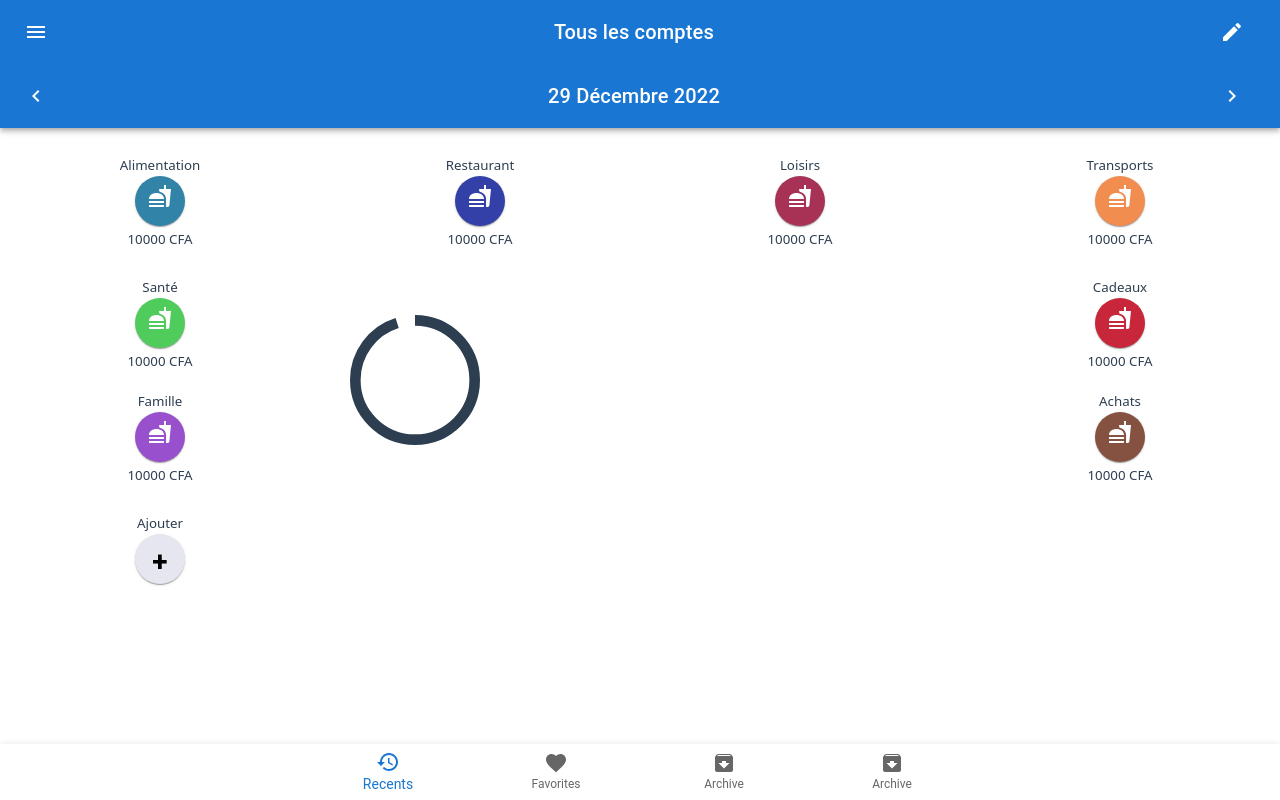
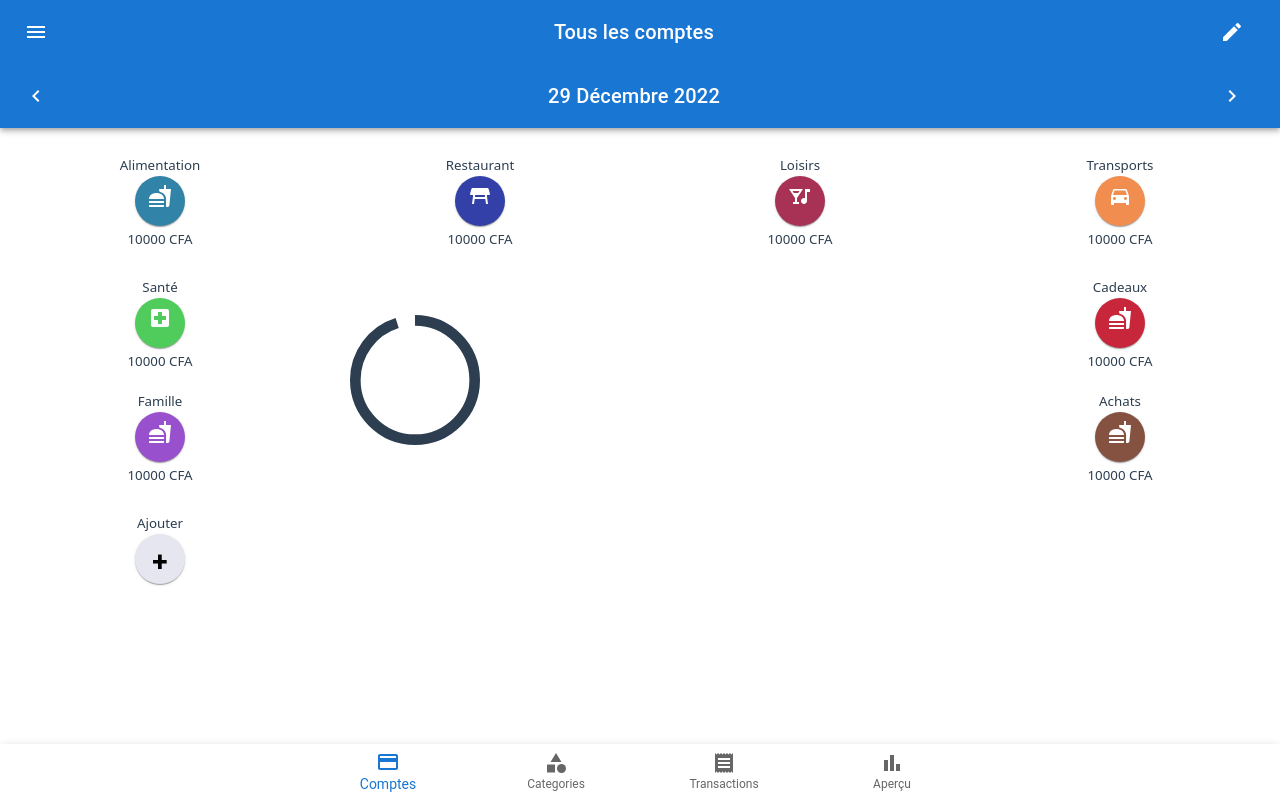
Before and after one commit to stephanecoumbassa/onemoney, a React (Vite) app: page / in a window 1280 px wide. Built offline with nearby package versions, Linux system fonts and the light colour scheme.

Commit message:
refactor: addd

```diff
--- a/package.json
+++ b/package.json
@@ -41,11 +41,15 @@
     "@fontsource/roboto": "^4.5.8",
     "@mui/icons-material": "^5.11.0",
     "@mui/material": "^5.11.2",
+    "@reduxjs/toolkit": "^1.9.1",
     "apexcharts": "^3.36.3",
     "react": "^18.2.0",
     "react-apexcharts": "^1.4.0",
     "react-dom": "^18.2.0",
-    "react-router-dom": "^6.6.1"
+    "react-redux": "^8.0.5",
+    "react-router-dom": "^6.6.1",
+    "redux": "^4.2.0",
+    "zustand": "^4.1.5"
   },
   "devDependencies": {
     "@commitlint/cli": "^17.0.2",
--- a/src/App.tsx
+++ b/src/App.tsx
@@ -1,113 +1,94 @@
-import Logo from "@/assets/logo.png";
-import HelloWorld from '@/components/HelloWorld/HelloWorld'
-import { styled, alpha } from '@mui/material/styles';
-import AppBar from '@mui/material/AppBar';
-import Box from '@mui/material/Box';
-import Toolbar from '@mui/material/Toolbar';
-import IconButton from '@mui/material/IconButton';
-import Typography from '@mui/material/Typography';
-import InputBase from '@mui/material/InputBase';
-import MenuIcon from '@mui/icons-material/Menu';
-import EditIcon from '@mui/icons-material/Edit';
-import ChevronLeftIcon from '@mui/icons-material/ChevronLeft';
-import ChevronRightIcon from '@mui/icons-material/ChevronRight';
-import Grid from '@mui/material/Unstable_Grid2';
-import Paper from '@mui/material/Paper';
-import styles from "./App.module.css"
-import FastfoodIcon from '@mui/icons-material/Fastfood';
-import BottomNavigation from '@mui/material/BottomNavigation';
-import BottomNavigationAction from '@mui/material/BottomNavigationAction';
-import RestoreIcon from '@mui/icons-material/Restore';
-import FavoriteIcon from '@mui/icons-material/Favorite';
-import ArchiveIcon from '@mui/icons-material/Archive';
-import CircularProgress from '@mui/material/CircularProgress';
-import { borderRadius } from "@mui/system";
+import ArchiveIcon from "@mui/icons-material/Archive";
+import BarChartIcon from "@mui/icons-material/BarChart";
+import CategoryIcon from "@mui/icons-material/Category";
+import CreditCardIcon from "@mui/icons-material/CreditCard";
+import DirectionsCarIcon from "@mui/icons-material/DirectionsCar";
+import FastfoodIcon from "@mui/icons-material/Fastfood";
+import FavoriteIcon from "@mui/icons-material/Favorite";
+import LocalHospitalIcon from "@mui/icons-material/LocalHospital";
+import NightlifeIcon from "@mui/icons-material/Nightlife";
+import ReceiptIcon from "@mui/icons-material/Receipt";
+import RestoreIcon from "@mui/icons-material/Restore";
+import TableRestaurantIcon from "@mui/icons-material/TableRestaurant";
+import BottomNavigation from "@mui/material/BottomNavigation";
+import BottomNavigationAction from "@mui/material/BottomNavigationAction";
+import Box from "@mui/material/Box";
+import CircularProgress from "@mui/material/CircularProgress";
+import Paper from "@mui/material/Paper";
+import { alpha, styled } from "@mui/material/styles";
+import Grid from "@mui/material/Unstable_Grid2";
+import type { PropsWithChildren } from "react";
 import React from "react";
 
+import styles from "./App.module.css";
+import Footer from "./Footer";
+import Header from "./Header";
 
-const Item = styled(Paper)(({ theme, color, width, height }) => ({
+type ItemProps = PropsWithChildren<{
+  theme?: any;
+  color?: string;
+  width?: string;
+  height?: string;
+}>;
+
+const Item = styled(Paper)(({ theme, color, width, height }: ItemProps) => ({
   // backgroundColor: theme.palette.mode === 'dark' ? '#1A2027' : '#fff',
   ...theme.typography.body2,
   padding: theme.spacing(1),
-  textAlign: 'center',
+  textAlign: "center",
   // color: theme.palette.text.secondary,
-  color: 'white',
+  color: "white",
   backgroundColor: color,
-  borderRadius: '45px',
-  height: height ?? '50px',
-  width: width ?? '50px',
-  margin: '0 auto'
+  borderRadius: "45px",
+  height: height ?? "50px",
+  width: width ?? "50px",
+  margin: "0 auto",
 }));
 
-
 export default function App() {
-
   const [value, setValue] = React.useState(0);
 
   return (
     <main className={styles.main}>
-      <Box sx={{ flexGrow: 1 }}>
-        <AppBar position="static">
-          <Toolbar>
-            <IconButton size="large" edge="start" color="inherit" aria-label="open drawer" sx={{ mr: 2 }}>
-              <MenuIcon />
-            </IconButton>
-            <Typography variant="h6" noWrap component="div" sx={{ flexGrow: 1, display: { xs: 'block', sm: 'block' } }}> Tous les comptes </Typography>
-            <IconButton size="large" edge="start" color="inherit" aria-label="open drawer" sx={{ ml: 2 }}>
-              <EditIcon />
-            </IconButton>
-          </Toolbar>
-          <Toolbar>
-            <IconButton size="large" edge="start" color="inherit" aria-label="open drawer" sx={{ mr: 2 }}>
-              <ChevronLeftIcon />
-            </IconButton>
-            <Typography variant="h6" noWrap component="div" sx={{ flexGrow: 1, display: { xs: 'block', sm: 'block' } }}> 29 Décembre 2022 </Typography>
-            <IconButton size="large" edge="start" color="inherit" aria-label="open drawer" sx={{ ml: 2 }}>
-              <ChevronRightIcon />
-            </IconButton>
-          </Toolbar>
-        </AppBar>
-      </Box>
-      <Box sx={{p: 1, mt: 2}}>
-
+      <Header />
+      <Box sx={{ p: 1, mt: 2 }}>
         <Grid container spacing={2}>
-          <Grid xs={3} direction="row" style={{textAlign: 'center'}}>
+          <Grid xs={3} direction="row" style={{ textAlign: "center" }}>
             <small>Alimentation</small>
-            <Item color="#3283a8" style={{color: 'white'}}>
+            <Item color="#3283a8" style={{ color: "white" }}>
               <FastfoodIcon />
             </Item>
             <small>10000 CFA</small>
           </Grid>
           <Grid xs={3}>
             <small>Restaurant</small>
-            <Item color="#3240a8" style={{color: 'white'}} >
-              <FastfoodIcon  />
+            <Item color="#3240a8" style={{ color: "white" }}>
+              <TableRestaurantIcon />
             </Item>
             <small>10000 CFA</small>
           </Grid>
           <Grid xs={3}>
             <small>Loisirs</small>
             <Item color="#a83256">
-              <FastfoodIcon style={{color: 'white'}} />
+              <NightlifeIcon style={{ color: "white" }} />
             </Item>
             <small>10000 CFA</small>
           </Grid>
           <Grid xs={3}>
             <small>Transports</small>
-            <Item color="#f08d4f" style={{color: 'white'}} >
-              <FastfoodIcon />
+            <Item color="#f08d4f" style={{ color: "white" }}>
+              <DirectionsCarIcon />
             </Item>
             <small>10000 CFA</small>
           </Grid>
         </Grid>
 
         <Grid container spacing={2}>
-
           <Grid xs={3}>
-            <Box sx={{ my:2 }}>
+            <Box sx={{ my: 2 }}>
               <small>Santé</small>
               <Item color="#50cc5c">
-                <FastfoodIcon />
+                <LocalHospitalIcon />
               </Item>
               <small>10000 CFA</small>
             </Box>
@@ -121,21 +102,30 @@ export default function App() {
           </Grid>
 
           {/* <Grid xs={6} container direction="row" justifyContent="center" alignItems="center"> */}
-          <Grid xs={6} container direction="row" justifyContent="left" alignItems="center">
-              <CircularProgress color="inherit"
-               variant="determinate" value={95} style={{width:'130px', marginLeft: '-15px' }} />
-
+          <Grid
+            container
+            xs={6}
+            direction="row"
+            justifyContent="left"
+            alignItems="center"
+          >
+            <CircularProgress
+              color="inherit"
+              variant="determinate"
+              value={95}
+              style={{ width: "130px", marginLeft: "-15px" }}
+            />
           </Grid>
 
           <Grid xs={3}>
-            <Box sx={{ my:2 }}>
+            <Box sx={{ my: 2 }}>
               <small>Cadeaux</small>
               <Item color="#c7263b">
                 <FastfoodIcon />
               </Item>
               <small>10000 CFA</small>
             </Box>
-            <Box sx={{ my:2 }}>
+            <Box sx={{ my: 2 }}>
               <small>Achats</small>
               <Item color="#855140">
                 <FastfoodIcon />
@@ -148,7 +138,7 @@ export default function App() {
         <Grid container spacing={2}>
           <Grid xs={3} direction="row">
             <small>Ajouter</small>
-            <Item color="#e6e6f0" style={{color: 'black'}}>
+            <Item color="#e6e6f0" style={{ color: "black" }}>
               <h1>+</h1>
             </Item>
           </Grid>
@@ -174,23 +164,8 @@ export default function App() {
             <small>10000 CFA</small> */}
           </Grid>
         </Grid>
-
       </Box>
-
-      <Paper sx={{ position: 'fixed', bottom: 0, left: 0, right: 0 }} elevation={3}>
-        <BottomNavigation
-          showLabels
-          value={value}
-          onChange={(event, newValue) => {
-            setValue(newValue);
-          }}
-        >
-          <BottomNavigationAction label="Recents" icon={<RestoreIcon />} />
-          <BottomNavigationAction label="Favorites" icon={<FavoriteIcon />} />
-          <BottomNavigationAction label="Archive" icon={<ArchiveIcon />} />
-          <BottomNavigationAction label="Archive" icon={<ArchiveIcon />} />
-        </BottomNavigation>
-      </Paper>
+      <Footer />
       {/* <img className={styles.logo} alt="React logo" width="400px" src={Logo} /> */}
       {/* <HelloWorld msg="Hello React + TypeScript + Vite" /> */}
     </main>
--- /dev/null
+++ b/src/Footer.tsx
@@ -0,0 +1,33 @@
+import BarChartIcon from "@mui/icons-material/BarChart";
+import CategoryIcon from "@mui/icons-material/Category";
+import CreditCardIcon from "@mui/icons-material/CreditCard";
+import ReceiptIcon from "@mui/icons-material/Receipt";
+import BottomNavigation from "@mui/material/BottomNavigation";
+import BottomNavigationAction from "@mui/material/BottomNavigationAction";
+import Paper from "@mui/material/Paper";
+import React from "react";
+
+function Footer() {
+  const [value, setValue] = React.useState(0);
+  return (
+    <Paper
+      sx={{ position: "fixed", bottom: 0, left: 0, right: 0 }}
+      elevation={3}
+    >
+      <BottomNavigation
+        showLabels
+        value={value}
+        onChange={(event, newValue) => {
+          setValue(newValue);
+        }}
+      >
+        <BottomNavigationAction label="Comptes" icon={<CreditCardIcon />} />
+        <BottomNavigationAction label="Categories" icon={<CategoryIcon />} />
+        <BottomNavigationAction label="Transactions" icon={<ReceiptIcon />} />
+        <BottomNavigationAction label="Aperçu" icon={<BarChartIcon />} />
+      </BottomNavigation>
+    </Paper>
+  );
+}
+
+export default Footer;
--- /dev/null
+++ b/src/Header.tsx
@@ -0,0 +1,78 @@
+import ChevronLeftIcon from "@mui/icons-material/ChevronLeft";
+import ChevronRightIcon from "@mui/icons-material/ChevronRight";
+import EditIcon from "@mui/icons-material/Edit";
+import MenuIcon from "@mui/icons-material/Menu";
+import AppBar from "@mui/material/AppBar";
+import Box from "@mui/material/Box";
+import IconButton from "@mui/material/IconButton";
+import Toolbar from "@mui/material/Toolbar";
+import Typography from "@mui/material/Typography";
+
+const Header = () => {
+  return (
+    <Box sx={{ flexGrow: 1 }}>
+      <AppBar position="static">
+        <Toolbar>
+          <IconButton
+            size="large"
+            edge="start"
+            color="inherit"
+            aria-label="open drawer"
+            sx={{ mr: 2 }}
+          >
+            <MenuIcon />
+          </IconButton>
+          <Typography
+            noWrap
+            variant="h6"
+            component="div"
+            sx={{ flexGrow: 1, display: { xs: "block", sm: "block" } }}
+          >
+            {" "}
+            Tous les comptes{" "}
+          </Typography>
+          <IconButton
+            size="large"
+            edge="start"
+            color="inherit"
+            aria-label="open drawer"
+            sx={{ ml: 2 }}
+          >
+            <EditIcon />
+          </IconButton>
+        </Toolbar>
+        <Toolbar>
+          <IconButton
+            size="large"
+            edge="start"
+            color="inherit"
+            aria-label="open drawer"
+            sx={{ mr: 2 }}
+          >
+            <ChevronLeftIcon />
+          </IconButton>
+          <Typography
+            noWrap
+            variant="h6"
+            component="div"
+            sx={{ flexGrow: 1, display: { xs: "block", sm: "block" } }}
+          >
+            {" "}
+            29 Décembre 2022{" "}
+          </Typography>
+          <IconButton
+            size="large"
+            edge="start"
+            color="inherit"
+            aria-label="open drawer"
+            sx={{ ml: 2 }}
+          >
+            <ChevronRightIcon />
+          </IconButton>
+        </Toolbar>
+      </AppBar>
+    </Box>
+  );
+};
+
+export default Header;
--- a/tsconfig.json
+++ b/tsconfig.json
@@ -22,5 +22,5 @@
       "@/*": ["src/*"]
     }
   },
-  "include": ["src", "jest.setup.ts", "vite.config.ts"]
+  "include": ["src", "node_modules", "jest.setup.ts", "vite.config.ts"]
 }
```
Also changed, not shown: src/Routes.tsx (+38 -11 lines), src/main.tsx (+4 -8 lines), src/stores/BaseStore.jsx (added, +29 -0 lines), 1 other file (tests, documents, lock files or other folders).
